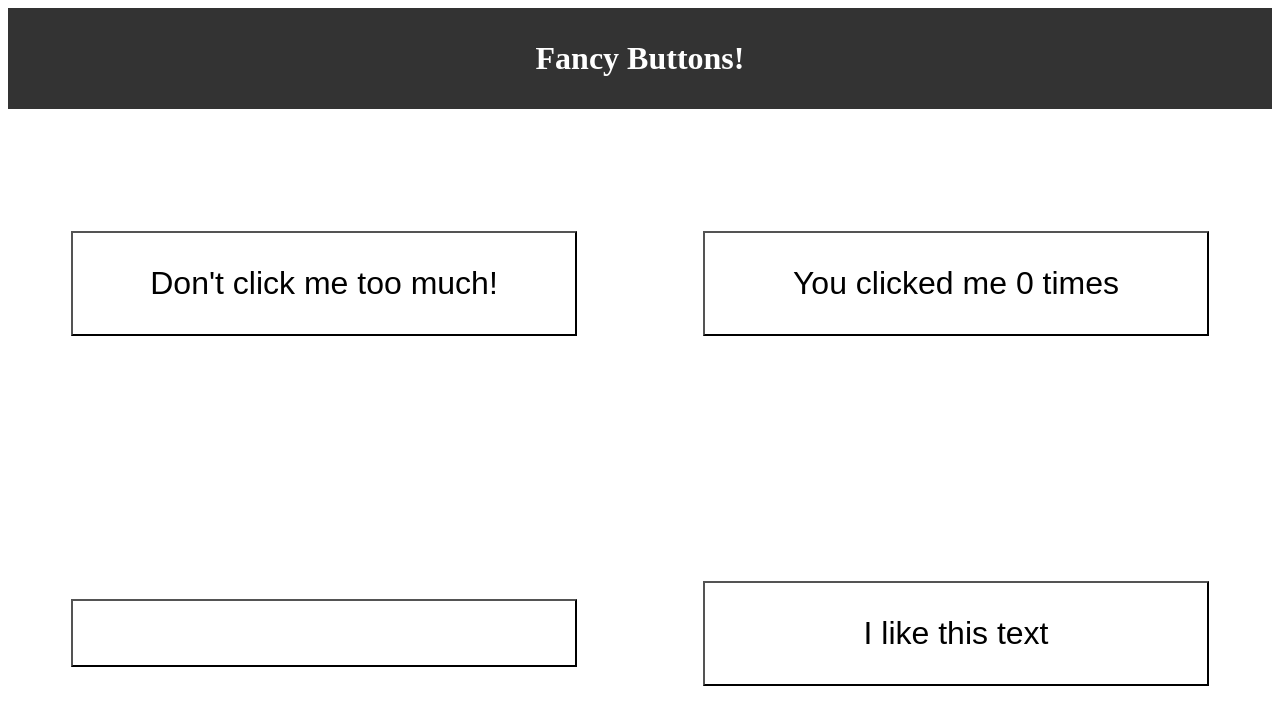
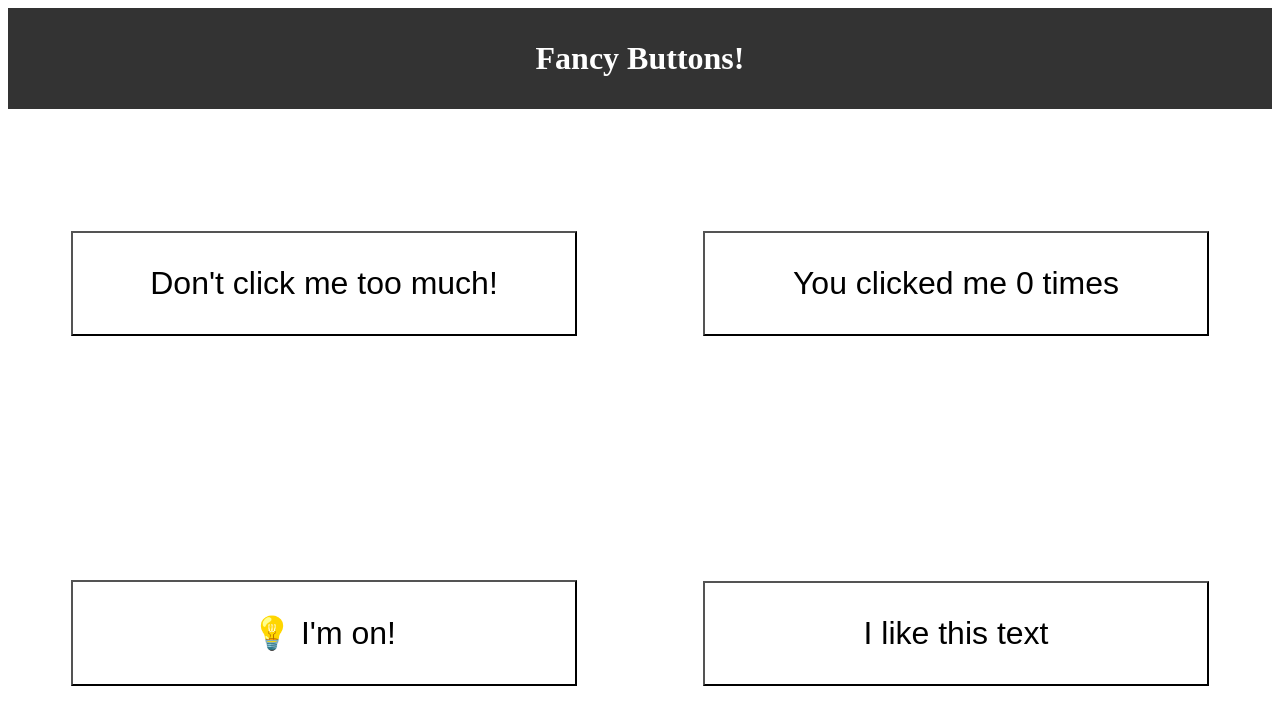
Before and after one commit to brendsmvreal/fancy-buttons, a React (Create React App) app: page / in a window 1280 px wide. Shown: the top 724 px of the page. Built offline with nearby package versions, Linux system fonts and the light colour scheme.

Commit message:
Add dark styling.

```diff
--- a/src/App.js
+++ b/src/App.js
@@ -1,20 +1,33 @@
+// import logo from './logo.svg';
 import './App.css';
 import AngryButton from './components/AngryButton';
 import CounterButton from './components/CounterButton';
 import LightSwitchButton from './components/LightSwitchButton';
 import TextRepeaterButton from './components/TextRepeaterButton';
-// import { useState } from "react";
+import { useState } from "react";
 
 function App() {
+  const [light, setLight] = useState("on");
+  const dark = (light === 'off') ? 'dark' : '';
+  const switchLight = () => {
+    if(light === "on") {
+      setLight("off")
+    } else {
+      setLight("on")
+    }
+  }
+
+
   return (
-    <div className={`App`}>
+    <div className={`App ${dark}`}>
       <h1>Fancy Buttons!</h1>
       <section>
         <AngryButton />
         <CounterButton />
-        <LightSwitchButton />
+        <LightSwitchButton light={light} switchLight={switchLight} />
         <TextRepeaterButton />
       </section>
+
     </div>
   );
 }
```
